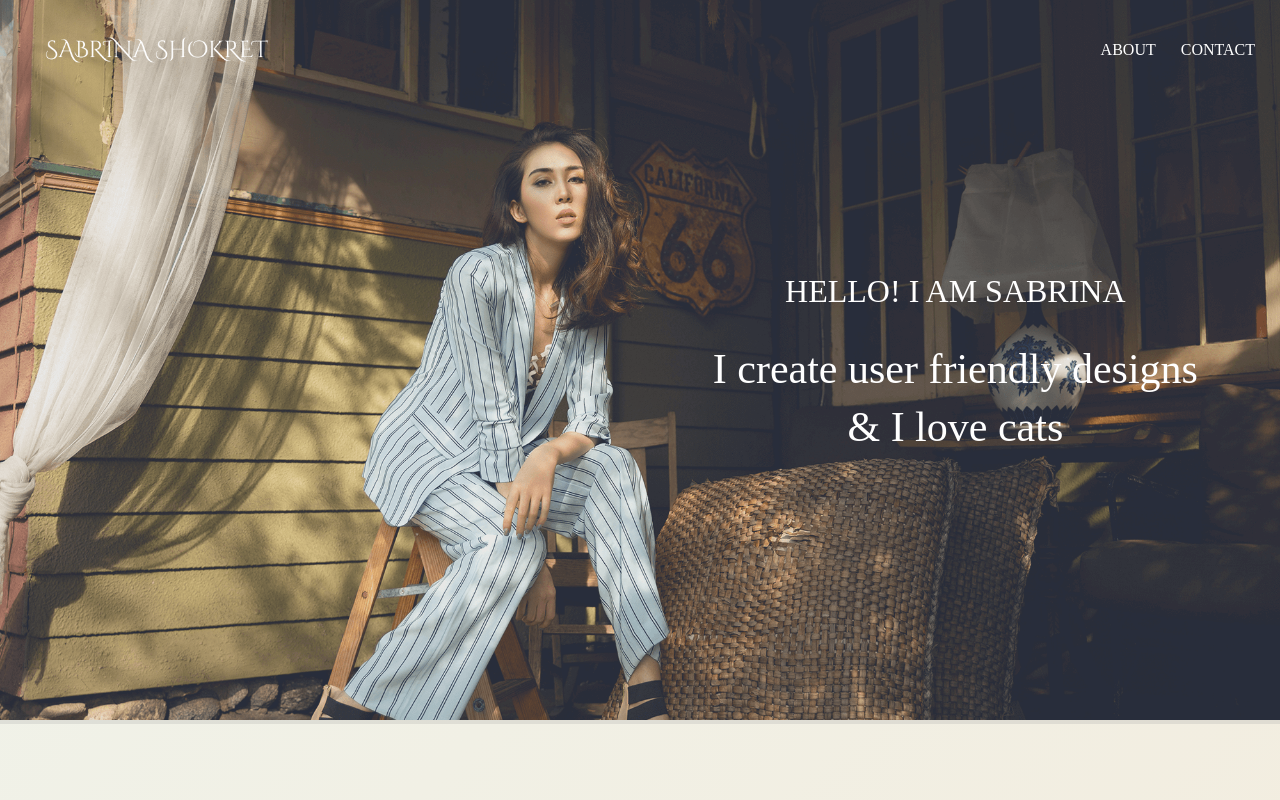
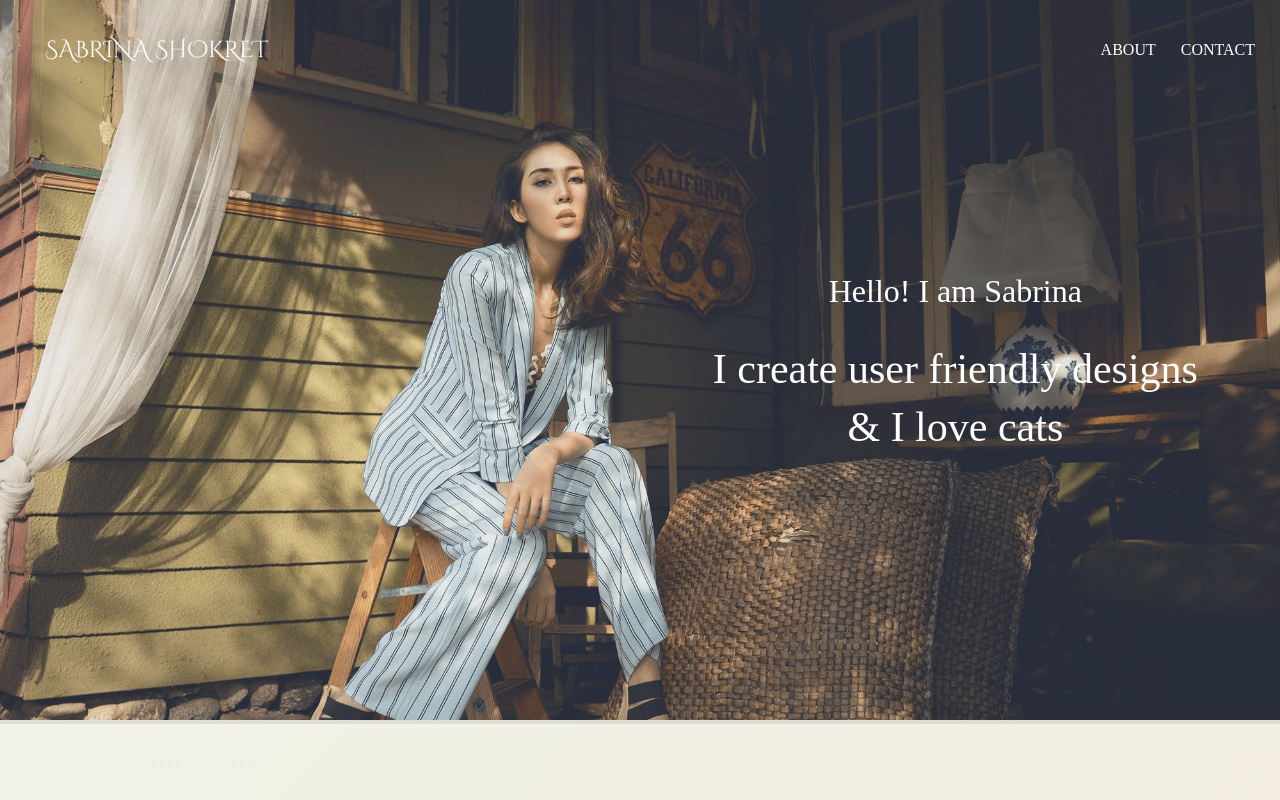
Before and after one commit to JohnsonYe/sabby-page, a React (Create React App) app: page / in a window 1280 px wide. Shown: the top 800 px of the page. Built offline with nearby package versions, Linux system fonts and the light colour scheme; the HTML template or start-up script is replaced by a standard one; a web font is replaced by a local one.

Commit message:
change name cap

```diff
--- a/src/pages/home.js
+++ b/src/pages/home.js
@@ -55,7 +55,7 @@ const Home = function() {
                     <div className="layer"></div>
                     {/* <BorderContainer projectURL={PersonalImageBackgroud} /> */}
                     <div className="intro-text-section">
-                        <div className="intro-title header-m">HELLO! I AM SABRINA</div>
+                        <div className="intro-title header-m">Hello! I am Sabrina</div>
                         <div className="intro-description header-m">
                             <div><b className="header-l kinda-bold">I create user friendly designs</b></div>
                             <div className="small-line-space"></div>
```
